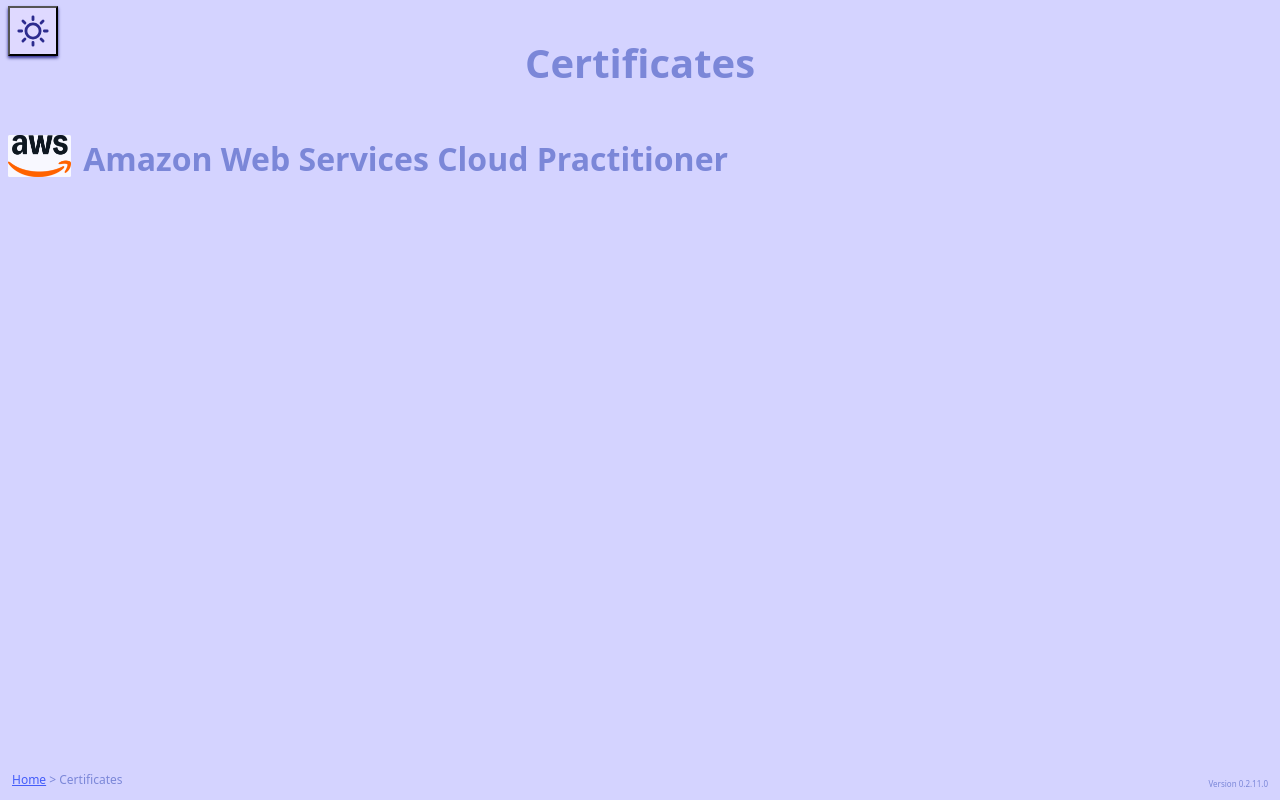
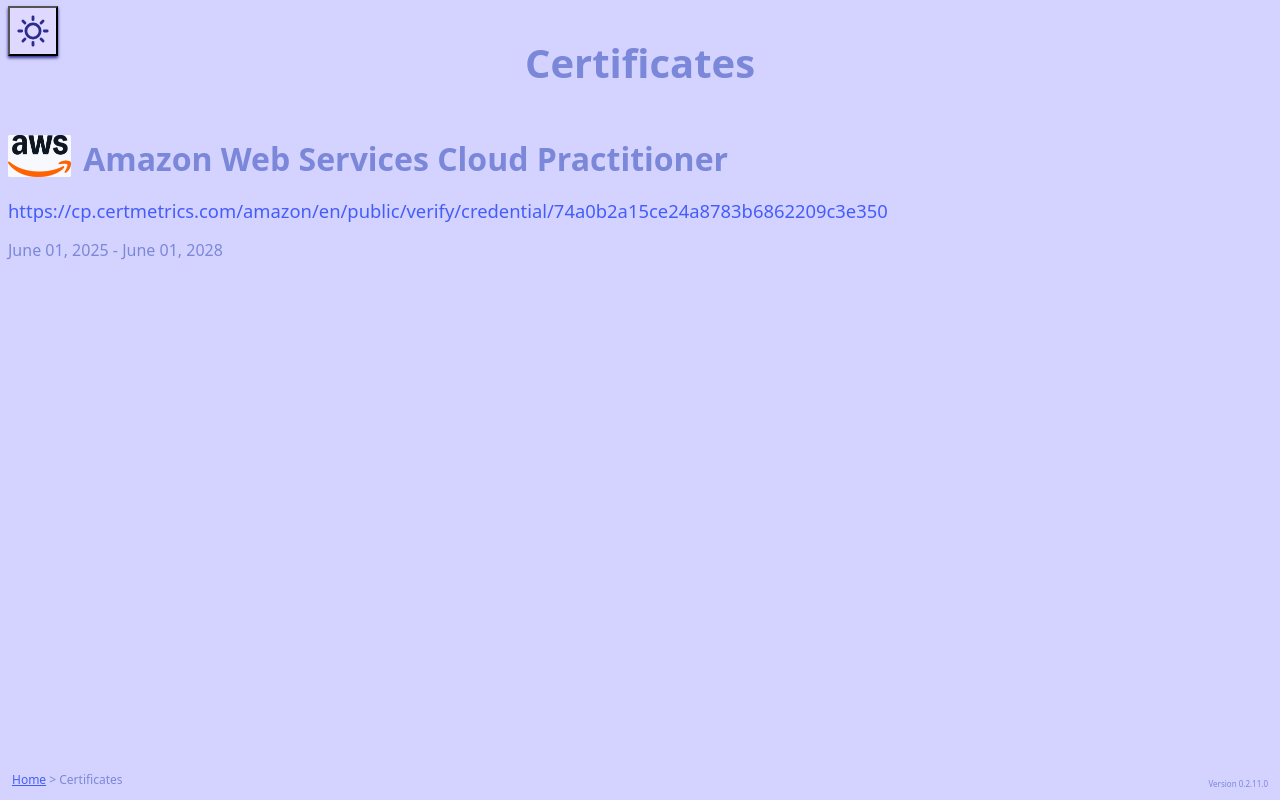
Before and after one commit to JJonKang/Portfolio, a React (Vite) app in the folder react-app/: page /certificates in a window 1280 px wide. Built offline with nearby package versions, Linux system fonts and the light colour scheme; a web font is replaced by a local one.

Commit message:
Worked on AWS cert inclusion

```diff
--- a/react-app/src/index.css
+++ b/react-app/src/index.css
@@ -164,3 +164,8 @@
   width: 5%;
   height: 5%;
 }
+.cert {
+  font-size: 1.15rem;
+  display: block;
+  margin-top: 20px;
+}
--- a/react-app/src/pages/Certificates.jsx
+++ b/react-app/src/pages/Certificates.jsx
@@ -9,7 +9,15 @@
           Amazon Web Services Cloud Practitioner
         </h2>
       </div>
-
+      <div>
+        <a href="https://cp.certmetrics.com/amazon/en/public/verify/credential/74a0b2a15ce24a8783b6862209c3e350"
+          target="_blank" className="cert">
+          https://cp.certmetrics.com/amazon/en/public/verify/credential/74a0b2a15ce24a8783b6862209c3e350
+        </a>
+      </div>
+      <div>
+        <p>June 01, 2025 - June 01, 2028</p>
+      </div>
     </div>
   )
 }
```
